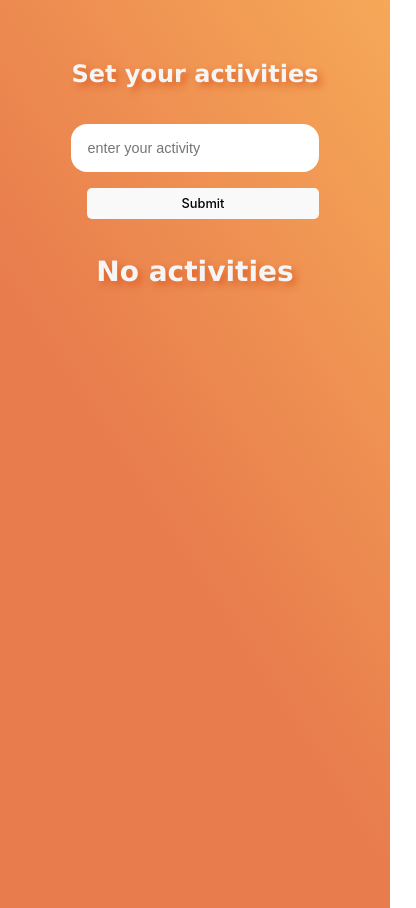
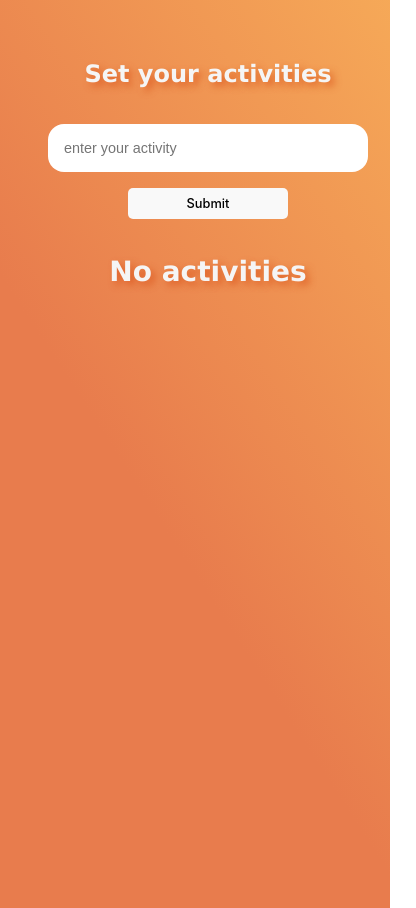
Before and after one commit to Denybix/my-todo-list, a React (Vite) app: page / in a window 390 px wide. Shown: the whole page, 416 px wide, since content can reach past the window. Built offline with nearby package versions, Linux system fonts and the light colour scheme.

Commit message:
Update Commit

```diff
--- a/src/todo.css
+++ b/src/todo.css
@@ -176,6 +176,12 @@ button:active {
         font-size: 24px;
     }
 
+    .form-input {
+        gap: 1rem;
+        flex-direction: column;
+        width: 20rem;
+    }
+
     .form-input input {
         font-size: 0.9rem;
     }
@@ -194,7 +200,9 @@ button:active {
     }
 
     button {
-        font-size: 0.8rem;
-        padding: 0.5rem;
+        font-size: .8rem;
+        padding: .5rem;
+        margin-left: 5rem;
+        width: 10rem;
     }
 }
```
